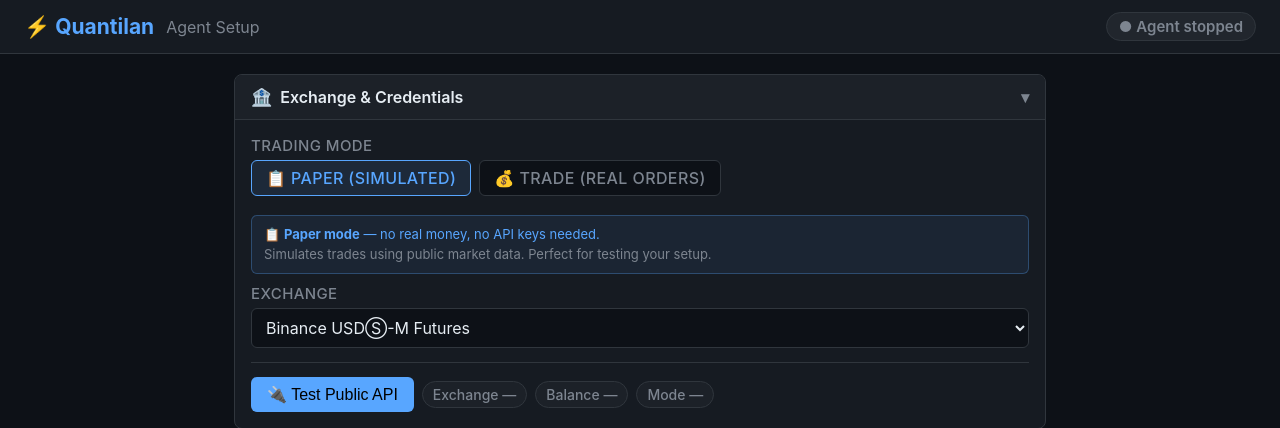
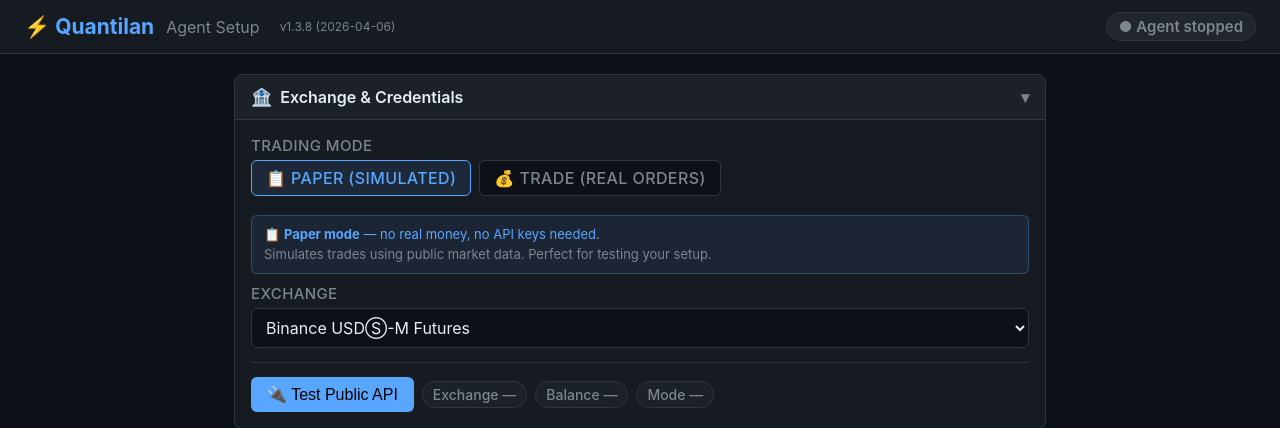
Before and after one commit to Quantilan/trading-agent, a FastAPI app: page / in a window 1280 px wide. Shown: the top 428 px of the page. Run offline with FastAPI, Linux system fonts and the light colour scheme.

Commit message:
chore(release): bump to v1.3.8, show version in GUI header
- version.py: 1.3.7 → 1.3.8, BUILD_DATE 2026-04-06
- gui: add /api/version endpoint, display v{version} ({build_date}) in header
- logger: suppress matplotlib DEBUG logs (font_manager spam)

Co-Authored-By: Claude Sonnet 4.6 <noreply@anthropic.com>

```diff
--- a/agent/logger.py
+++ b/agent/logger.py
@@ -93,6 +93,7 @@ def setup_logging(
     logging.getLogger("aiogram").setLevel(logging.WARNING)
     logging.getLogger("asyncio").setLevel(logging.WARNING)
     logging.getLogger("websockets").setLevel(logging.WARNING)
+    logging.getLogger("matplotlib").setLevel(logging.WARNING)
 
     logging.getLogger(__name__).info(
         f"Logging started | level={level.upper()} | file={log_path}"
--- a/agent/version.py
+++ b/agent/version.py
@@ -2,10 +2,10 @@
 Quantilan Trading Agent - Version Information
 """
 
-VERSION = "1.3.7"
+VERSION = "1.3.8"
 VERSION_MAJOR = 1
 VERSION_MINOR = 3
-VERSION_PATCH = 7
+VERSION_PATCH = 8
 
 # Optional: build metadata
-BUILD_DATE = "2026-04-05"
+BUILD_DATE = "2026-04-06"
--- a/gui/app.py
+++ b/gui/app.py
@@ -197,6 +197,12 @@ class _QueueLogHandler(logging.Handler):
 async def index():
     tpl = Path(__file__).parent / "templates" / "index.html"
     return HTMLResponse(tpl.read_text(encoding="utf-8"))
+
+
+@app.get("/api/version")
+async def get_version():
+    from agent.version import VERSION, BUILD_DATE
+    return {"version": VERSION, "build_date": BUILD_DATE}
 
 
 @app.get("/api/config")
--- a/gui/templates/index.html
+++ b/gui/templates/index.html
@@ -44,6 +44,7 @@ header {
 }
 header .logo { font-size: 21px; font-weight: 700; color: var(--accent); }
 header .sub  { color: var(--muted); font-size: 16px; }
+header .version { color: var(--muted); font-size: 12px; margin-left: 8px; }
 header .spacer { flex: 1; }
 #agent-status-badge {
   padding: 4px 12px;
@@ -445,6 +446,7 @@ input[type=range]::-webkit-slider-thumb {
 <header>
   <span class="logo">⚡ Quantilan</span>
   <span class="sub">Agent Setup</span>
+  <span class="version" id="agent-version"></span>
   <span class="spacer"></span>
   <span id="agent-status-badge" class="stopped">● Agent stopped</span>
 </header>
@@ -1065,6 +1067,13 @@ window.addEventListener('DOMContentLoaded', async () => {
   setInterval(refreshAgentStatus, 5000);
   // Auto-subscribe to logs if agent is already running when page loads
   if (agentRunning) { expandAgentLogs(); subscribeAgentLogs(); }
+  // Show version in header
+  try {
+    const vr = await fetch('/api/version');
+    const vd = await vr.json();
+    const el = document.getElementById('agent-version');
+    if (el) el.textContent = `v${vd.version} (${vd.build_date})`;
+  } catch {}
 });
 
 async function loadConfig() {
```
